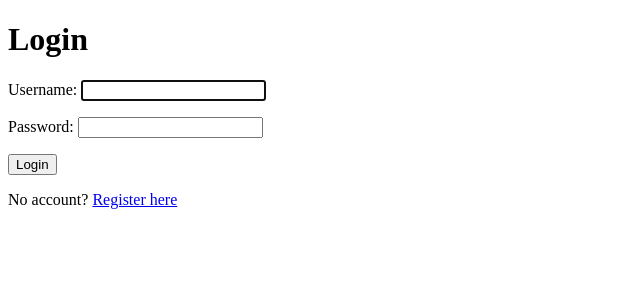
After one commit to Bgz1204RI/Football-Shop, a Django app: page /login/ in a window 1280 px wide. The commit adds this page. Shown: the top 300 px of the page, without its empty margins (0-640 px from the left). Run offline with Django 5.2, Linux system fonts and the light colour scheme.

Commit message:
Assignment 4

```diff
--- a/main/models.py
+++ b/main/models.py
@@ -1,6 +1,8 @@
 from django.db import models
+from django.contrib.auth.models import User
 
 class Product(models.Model):
+    owner = models.ForeignKey(User, on_delete=models.CASCADE)
     SIZE_CHOICES = [
         ("S", "Small"),
         ("M", "Medium"),
@@ -14,7 +16,6 @@ class Product(models.Model):
     thumbnail = models.URLField(blank=True)
     category = models.CharField(max_length=50)
 
-    # Defaults added so existing rows can be populated automatically
     size = models.CharField(max_length=2, choices=SIZE_CHOICES, default="M")
     stock = models.IntegerField(default=0)
 
--- /dev/null
+++ b/main/templates/login.html
@@ -0,0 +1,13 @@
+<!doctype html>
+<html>
+<head><meta charset="utf-8"><title>Login</title></head>
+<body>
+  <h1>Login</h1>
+  <form method="post">
+    {% csrf_token %}
+    {{ form.as_p }}
+    <button type="submit">Login</button>
+  </form>
+  <p>No account? <a href="{% url 'register' %}">Register here</a></p>
+</body>
+</html>
--- a/main/templates/product_list.html
+++ b/main/templates/product_list.html
@@ -24,13 +24,15 @@
   <header>
     <h1>Football Shop — Products</h1>
     <nav class="toplinks">
+      <span>Welcome, {{ user.username }} | Last login: {{ last_login }}</span> |
       <a href="{% url 'product_add' %}">➕ Add Product</a>
       <a href="{% url 'show_xml' %}">XML (all)</a>
       <a href="{% url 'show_json' %}">JSON (all)</a>
+      <a href="{% url 'logout' %}">Logout</a>
     </nav>
   </header>
 
-  <p class="meta">Total products: {{ products|length }}</p>
+  <p class="meta">Total products: {{ product|length }}</p>
 
   <ul>
     {% for p in product %}
--- a/main/urls.py
+++ b/main/urls.py
@@ -7,9 +7,14 @@ urlpatterns = [
     path("product/add/", views.product_create, name="product_add"),
     path("product/<int:pk>/", views.product_detail, name="product_detail"),
 
+    path("register/", views.register, name="register"),
+    path("login/", views.login_user, name="login"),
+    path("logout/", views.logout_user, name="logout"),
+
     path("xml/", views.show_xml, name="show_xml"),
     path("json/", views.show_json, name="show_json"),
     path("xml/<int:id>/", views.show_xml_by_id, name="show_xml_by_id"),
     path("json/<int:id>/", views.show_json_by_id, name="show_json_by_id"),
     path("about/", views.about, name="about"),
+
 ]
--- a/main/views.py
+++ b/main/views.py
@@ -1,48 +1,88 @@
 from django.shortcuts import render, redirect, get_object_or_404
-from django.http import HttpResponse
+from django.http import HttpResponse, HttpResponseRedirect
 from django.core import serializers
+from django.contrib.auth.forms import UserCreationForm, AuthenticationForm
+from django.contrib.auth import login, logout
+from django.contrib.auth.decorators import login_required
+from django.urls import reverse
+from django.utils import timezone
 from .models import Product
 from .forms import ProductForm
 
+def register(request):
+    form = UserCreationForm(request.POST or None)
+    if form.is_valid():
+        form.save()
+        return redirect("login")
+    return render(request, "register.html", {"form": form})
+
+def login_user(request):
+    form = AuthenticationForm(request, data=request.POST or None)
+    if form.is_valid():
+        user = form.get_user()
+        login(request, user)
+        response = HttpResponseRedirect(reverse("product_list"))
+        response.set_cookie("last_login", str(timezone.now()))
+        return response
+    return render(request, "login.html", {"form": form})
+
+def logout_user(request):
+    logout(request)
+    response = redirect("login")
+    response.delete_cookie("last_login")
+    return response
+
+@login_required(login_url="login")
 def product_list(request):
-    product = Product.objects.all().order_by("-id")
-    return render(request, "product_list.html", {"product": product})
+    product = Product.objects.filter(owner=request.user).order_by("-id")
+    context = {
+        "product": product,
+        "last_login": request.COOKIES.get("last_login", "never"),
+    }
+    return render(request, "product_list.html", context)
 
+@login_required(login_url="login")
 def product_detail(request, pk):
-    product = get_object_or_404(Product, pk=pk)
+    product = get_object_or_404(Product, pk=pk, owner=request.user)
     return render(request, "product_detail.html", {"product": product})
 
+@login_required(login_url="login")
 def product_create(request):
     if request.method == "POST":
         form = ProductForm(request.POST)
         if form.is_valid():
-            form.save()
+            obj = form.save(commit=False)
+            obj.owner = request.user
+            obj.save()
             return redirect("product_list")
     else:
         form = ProductForm()
     return render(request, "product_form.html", {"form": form})
 
-#Data delivery (XML/JSON)
+@login_required(login_url="login")
 def show_xml(request):
-    data = Product.objects.all()
+    data = Product.objects.filter(owner=request.user)
     return HttpResponse(serializers.serialize("xml", data), content_type="application/xml")
 
+@login_required(login_url="login")
 def show_json(request):
-    data = Product.objects.all()
+    data = Product.objects.filter(owner=request.user)
     return HttpResponse(serializers.serialize("json", data), content_type="application/json")
 
+@login_required(login_url="login")
 def show_xml_by_id(request, id):
-    data = Product.objects.filter(pk=id)
+    data = Product.objects.filter(pk=id, owner=request.user)
     return HttpResponse(serializers.serialize("xml", data), content_type="application/xml")
 
+@login_required(login_url="login")
 def show_json_by_id(request, id):
-    data = Product.objects.filter(pk=id)
+    data = Product.objects.filter(pk=id, owner=request.user)
     return HttpResponse(serializers.serialize("json", data), content_type="application/json")
 
 def about(request):
     context = {
-        "app_name": "Football Shop",     # your app’s name
-        "student_name": "Bagas Zharif",  # replace with your real name
-        "student_class": "CS 2024"       # replace with your class
+        "app_name": "Football Shop",
+        "student_name": "Bagas Zharif",
+        "student_class": "PBP KKI",
     }
     return render(request, "about.html", context)
```
Also changed, not shown: main/templates/register.html (added, +13 -0 lines), README.md, main/migrations/0003_product_owner.py (added).
